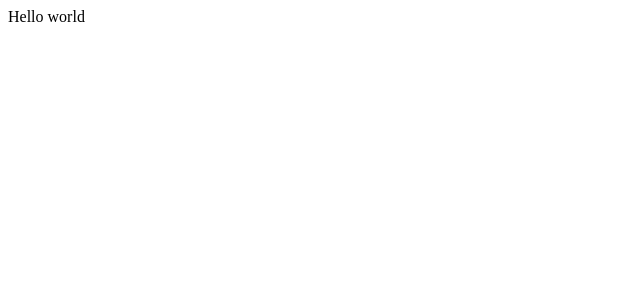
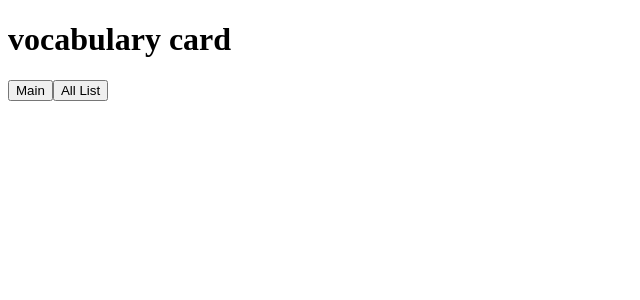
Before and after one commit to stk-m/cc26-solo.project, a React (Create React App) app: page / in a window 1280 px wide. Shown: the top 300 px of the page, without its empty margins (0-640 px from the left). Built offline with nearby package versions, Linux system fonts and the light colour scheme.

Commit message:
feat: add Main.jsx and Navbar.jsx

```diff
--- a/src/components/AllList.jsx
+++ b/src/components/AllList.jsx
@@ -1,15 +1,15 @@
 import React,{ useState, useEffect } from "react";
 import axios from "axios";
 
-export default function AllList(){
+export default function AllList({allList, getAllList}){
 
-    const [allList, setAllList] = useState([])
+    // const [allList, setAllList] = useState([])
 
-    const getAllList = async ()=>{
-        const res = await axios.get("/list");
-        const lists = res.data;
-        setAllList(lists)
-    }
+    // const getAllList = async ()=>{
+    //     const res = await axios.get("/list");
+    //     const lists = res.data;
+    //     setAllList(lists)
+    // }
 
 
     useEffect(()=>{
@@ -18,8 +18,8 @@ export default function AllList(){
 
     return(
     <>
-       {allList.map(list=>(
-           <div>{list.eng} &#128073; {list.jpn}</div>
+       {allList.map((list, key)=>(
+           <div key={key}>{list.eng} &#128073; {list.jpn}</div>
        ))}
     </>
     );
--- a/src/components/App.jsx
+++ b/src/components/App.jsx
@@ -1,18 +1,53 @@
-// import Main from "./Main";
+import React, { useState } from "react";
+import axios from "axios";
+import Main from "./Main";
 import AllList from "./AllList";
 // import Add from "./Add";
 // import Memorized from "./Memorized";
-// import Navbar from "./Navbar";
+import Navbar from "./Navbar";
 
 function App() {
+  const [word, setWord] = useState([]);
+  const [allList, setAllList] = useState([]);
+
+  const getAllList = async ()=>{
+      const res = await axios.get("/list");
+      const lists = res.data;
+      setAllList(lists);
+  };
+
+  const [displayMain, setDisplayMain] = useState(false);
+  const [displayAll, setDisplayAll] = useState(false);
+
+  const showMain = ()=>{
+    setDisplayMain(prevState => !prevState)
+    // console.log(displayMain)
+  };
+  const showAll = ()=>{
+    setDisplayAll(prevState => !prevState)
+    // console.log(displayAll)
+  };
+
+
   return (
     <>
-      <div>Hello world</div>
-      {/* <Main />
-      <AllList />
-      <Add />
-      <Memorized />
-      <Navbar /> */}
+      <h1>vocabulary card</h1>
+      <Navbar
+      displayMain={displayMain}
+      showMain={showMain}
+      displayAll={displayAll}
+      showAll={showAll}
+      />
+
+      {displayMain &&<Main
+      word = {word}
+      setWord={setWord}
+      />}
+
+      {displayAll && <AllList
+      getAllList = {getAllList}
+      allList={allList}
+      />}
     </>
   );
 }
--- a/src/components/Main.jsx
+++ b/src/components/Main.jsx
@@ -1,37 +1,33 @@
-export default function Main(){
+import React,{ useEffect } from "react";
+import axios from "axios";
+
+export default function Main({ word, setWord}){
+
+    const getRandomWord = async () =>{
+        // console.log("random",allList)
+        const res = await axios.get("/list");
+        const lists = res.data;
+        // setAllList(lists);
+
+        const randomId = Math.floor(Math.random()* 32) + 1;
+        // console.log("id",randomId);
+        const random = lists.filter(list => list.id === randomId);
+        // console.log("word", random);
+        setWord(random)
+      }
 
 
-    // const [allList, setAllList] = useState([])
-    // const [randomWord, setRandomWord] = useState([])
-    // const getRandomWord = async ()=>{
-    //     const res = await axios.get("/list");
-    //     const lists = res.data;
-    //     const getRandomId = (min, max) => {
-    //         min = Math.ceil(min);
-    //         max = Math.floor(max);
-    //         return Math.floor(Math.random() * (max - min + 1) + min); //The maximum is inclusive and the minimum is inclusive
-    //       }
-    //     const randamId = getRandomId(1, 32)
-
-    //     const word = lists.filter(list => {
-    //         if(list.id === randamId){
-    //             return list
-    //         }
-    //     })
-    //     //setRandomWord(word)
-    //     console.log(word)
-    // }
-
-
-    // useEffect(()=>{
-    //     getRandomWord()
-    // },[])
+    useEffect(()=>{
+        getRandomWord()
+    },[])
 
 
 
     return(
     <>
-        here is main
+       {word.map((elem, key)=>(
+           <div key={key}>{elem.eng} {elem.jpn}</div>
+       ))}
     </>
     );
 };
--- a/src/components/Navbar.jsx
+++ b/src/components/Navbar.jsx
@@ -1,10 +1,11 @@
 import React from "react";
 
-export default function Navbar(){
+export default function Navbar({displayMain, showMain, displayAll,showAll}){
 
     return(
-    <>
-        here is nabvar
-    </>
+    <div className="navbar">
+        <button onClick={showMain}>Main</button>
+        <button onClick={showAll}>All List</button>
+    </div>
     );
 };
```
